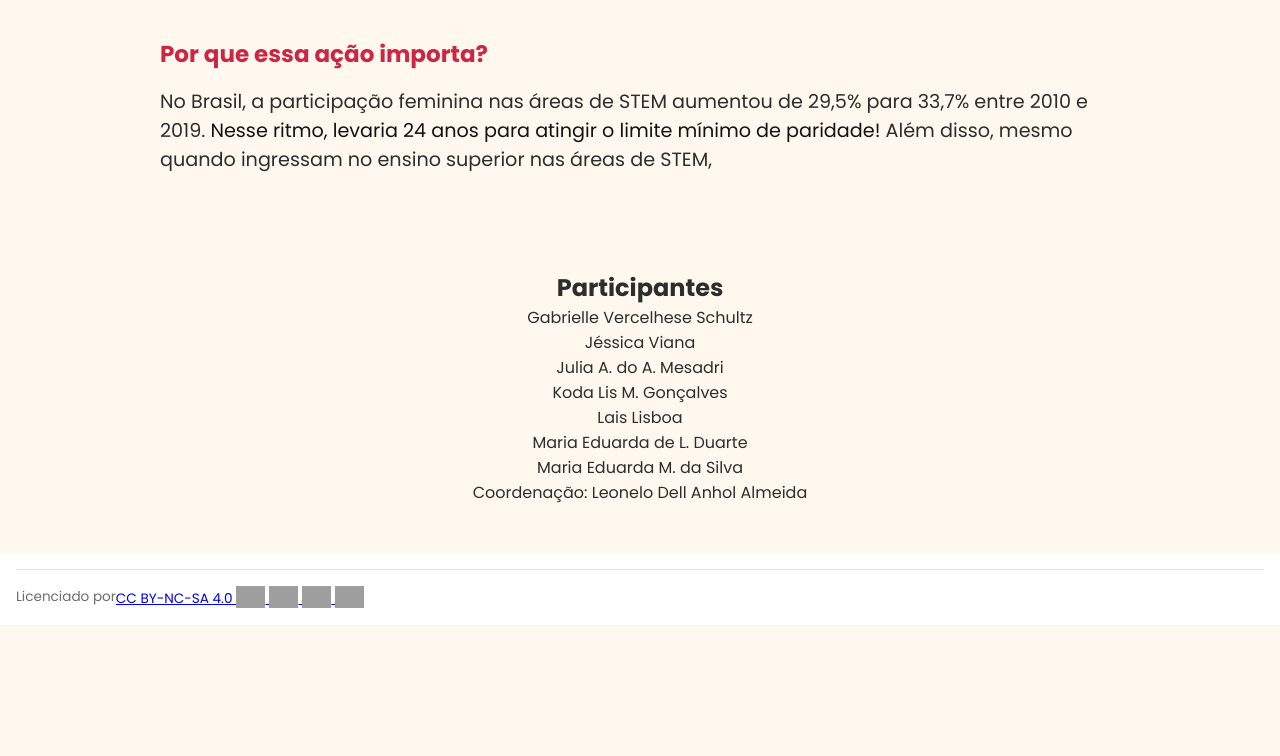
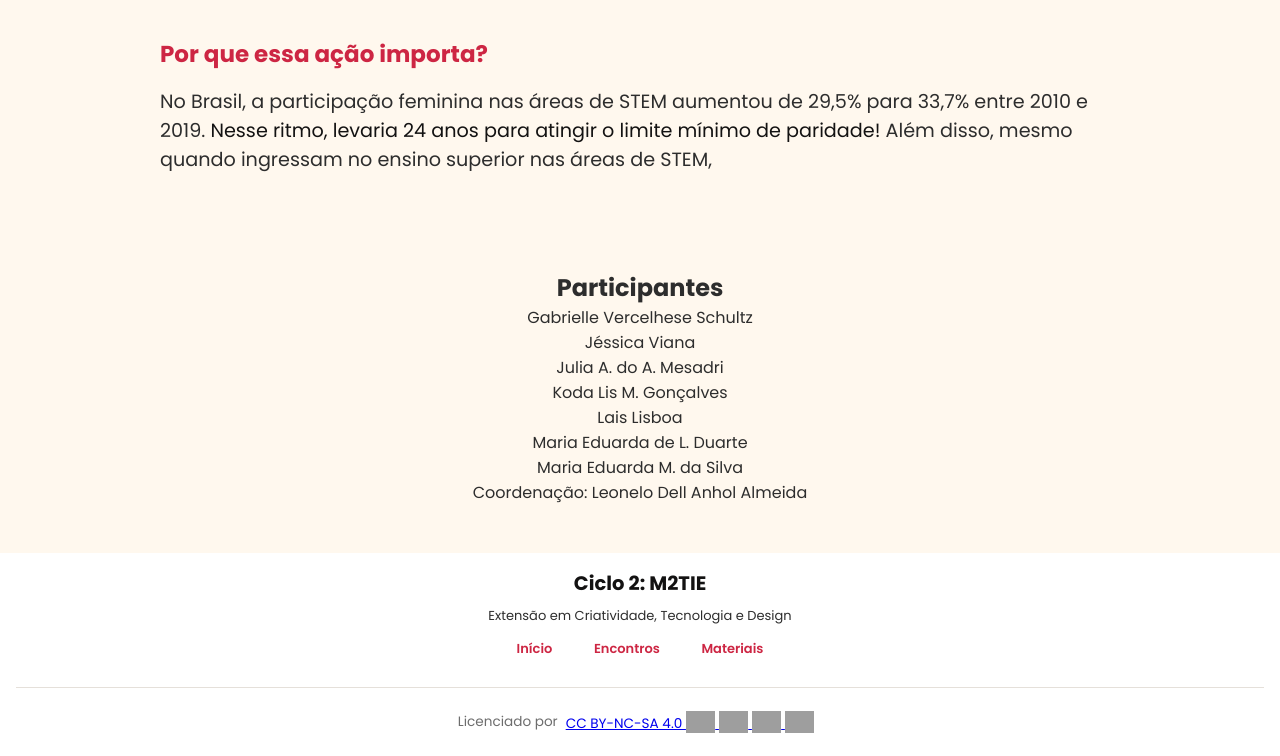
Before and after one commit to GabrielleSchultz/Ciclo2_Reaplicacao_M2TIE, a plain HTML site: page index.html in a window 1280 px wide. Shown: the part 535-1291 px from the top of the page. Before the commit the page ends 1160 px from the top, so only its background shows below. Drawn offline with Linux system fonts and the light colour scheme; grey boxes are pictures that could not be loaded.

Commit message:
updated footer

```diff
--- a/index.html
+++ b/index.html
@@ -18,7 +18,7 @@
     <header>
         <div class=nome>
             <h1><a href="index.html">Ciclo 2: M2TIE</a></h1>
-            <h2>Reaplicação 2026.2</h2>
+            <h2>Extensão em Criatividade, Tecnologia e Design | Reaplicação 2026.2</h2>
         </div>
 
         <nav id="menu" aria-label="Menu de Navegação">
@@ -44,7 +44,10 @@
                 lugares e em diversas faces; e que o protagonismo nessas áreas também está ao alcançe de cada uma das
                 participantes.</p>
             <h3>Por que essa ação importa?</h3>
-            <p>No Brasil, a participação feminina nas áreas de STEM aumentou de 29,5% para 33,7% entre 2010 e 2019. <a href= https://doi.org/10.5753/wit.2023.229472 target="_blank" span class="referenciado"> Nesse ritmo, levaria 24 anos para atingir o limite mínimo de paridade!</a> Além disso, mesmo quando ingressam no ensino superior nas áreas de STEM, </p>
+            <p>No Brasil, a participação feminina nas áreas de STEM aumentou de 29,5% para 33,7% entre 2010 e 2019. <a
+                    href=https://doi.org/10.5753/wit.2023.229472 target="_blank" span class="referenciado"> Nesse ritmo,
+                    levaria 24 anos para atingir o limite mínimo de paridade!</a> Além disso, mesmo quando ingressam no
+                ensino superior nas áreas de STEM, </p>
         </div>
     </main>
     <section>
@@ -61,21 +64,26 @@
         </div>
     </section>
     <footer>
+        <div class="footer-content">
+            <h2>Ciclo 2: M2TIE</h2>
+            <p>Extensão em Criatividade, Tecnologia e Design</p>
+        </div>
+        <div class="footer-links">
+            <a href="#">Início</a>
+            <a href="#">Encontros</a>
+            <a href="#">Materiais</a>
+        </div>
         <div class="footer-licenca">
             <p>Licenciado por </p>
             <a href="https://creativecommons.org/licenses/by-nc-sa/4.0/?ref=chooser-v1" target="_blank"
                 title="Redirecionamento para site externo." rel="license noopener noreferrer"
                 style="display: inline-block">CC BY-NC-SA 4.0
-
                 <img class="cc-icons" src="https://mirrors.creativecommons.org/presskit/icons/cc.svg?ref=chooser-v1"
                     alt="Selo da licença Creative Commons" />
-
                 <img class="cc-icons" src="https://mirrors.creativecommons.org/presskit/icons/by.svg?ref=chooser-v1"
                     alt="Selo da categoria BY" />
-
                 <img class="cc-icons" src="https://mirrors.creativecommons.org/presskit/icons/nc.svg?ref=chooser-v1"
                     alt="Selo da categoria Non-Comercial" />
-
                 <img class="cc-icons" src="https://mirrors.creativecommons.org/presskit/icons/sa.svg?ref=chooser-v1"
                     alt="Selo da categoria Share Alike " />
             </a>
--- a/main.css
+++ b/main.css
@@ -106,6 +106,37 @@ footer {
     margin-top: 3rem
 }
 
+.footer-content {
+    text-align: center;
+    margin-bottom: 0.5rem;
+}
+
+.footer-content h2 {
+    color: #131212;
+    margin-bottom: 0.5rem;
+}
+
+.footer-links {
+    display: flex;
+    justify-content: center;
+    gap: 2rem;
+    margin-bottom: 1.5rem;
+}
+
+.footer-links a {
+    padding: 0.3rem;
+    color: #cd2643;
+    text-decoration: none;
+    transition: 0.3s;
+    font-weight: 600;
+}
+
+.footer-links a:hover {
+    color:#fff8ee;
+    background-color: #e02847;
+    font-weight: 800;
+}
+
 .participantes{
     text-align: center;
 }
@@ -116,6 +147,7 @@ footer {
 }
 
 .footer-licenca {
+    justify-content: center;
     display: flex;
     align-items: center;
     text-align: center;
@@ -123,6 +155,11 @@ footer {
     padding-top: 1rem;
     font-size: 0.85rem;
     color: #6D6D6D;
+}
+
+
+.footer-licenca p{
+    padding: 0.5rem;
 }
 
 .cc-icons {
```
Also changed, not shown: encontros.html (+1 -1 lines), materiais.html (+1 -1 lines).
